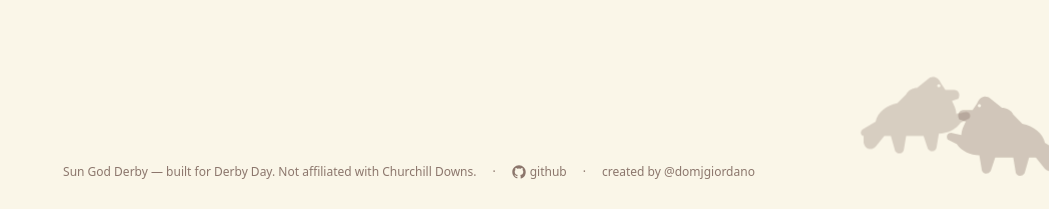
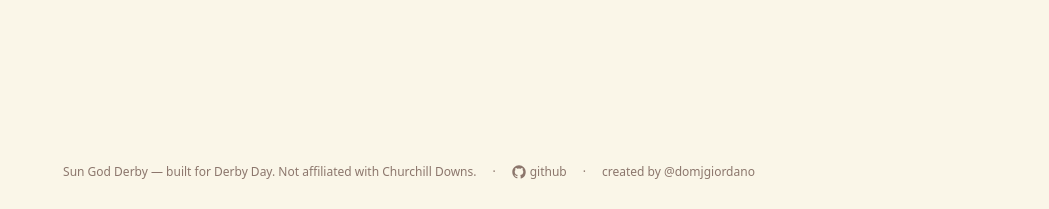
Before and after one commit to Xomware/derby, a Next.js app in the folder frontend/: page /login in a window 1280 px wide. Shown: the part 588-797 px from the top of the page, without its empty margins (231-1280 px from the left). Built offline with nearby package versions, Linux system fonts and the light colour scheme; no server answers.

Commit message:
remove background herd — failed visuals + stacking issues

```diff
--- a/frontend/src/app/globals.css
+++ b/frontend/src/app/globals.css
@@ -27,33 +27,3 @@ h3,
   font-family: var(--font-display);
   letter-spacing: -0.01em;
 }
-
-/* Galloping horses running across the screen.
-   Translates from off-screen-right to off-screen-left, looping forever.
-   Each horse gets its own duration / delay / scale / bottom from JS. */
-.horse {
-  position: absolute;
-  right: -150px;
-  display: inline-block;
-  will-change: transform;
-  animation-name: horse-gallop;
-  animation-iteration-count: infinite;
-  animation-timing-function: linear;
-  transform-origin: center;
-}
-
-@keyframes horse-gallop {
-  0% {
-    right: -150px;
-  }
-  100% {
-    right: 100%;
-  }
-}
-
-@media (prefers-reduced-motion: reduce) {
-  .horse {
-    animation: none;
-    display: none;
-  }
-}
--- a/frontend/src/app/layout.tsx
+++ b/frontend/src/app/layout.tsx
@@ -3,7 +3,6 @@ import './globals.css';
 import { SiteHeader } from '@/components/SiteHeader';
 import { SiteFooter } from '@/components/SiteFooter';
 import { AuthGate } from '@/components/AuthGate';
-import { GallopingHorses } from '@/components/GallopingHorses';
 
 export const metadata: Metadata = {
   metadataBase: new URL('https://derby.xomware.com'),
@@ -25,7 +24,6 @@ export default function RootLayout({ children }: { children: React.ReactNode })
   return (
     <html lang="en">
       <body className="min-h-screen flex flex-col antialiased">
-        <GallopingHorses />
         <SiteHeader />
         <main className="flex-1 max-w-5xl mx-auto w-full px-4 pb-16">
           <AuthGate>{children}</AuthGate>
--- a/frontend/src/components/GallopingHorses.tsx
+++ /dev/null
@@ -1,126 +0,0 @@
-'use client';
-
-import { useEffect, useState } from 'react';
-
-const HORSE_COUNT = 5;
-
-interface Horse {
-  id: number;
-  bottom: number;
-  duration: number;
-  delay: number;
-  scale: number;
-  opacity: number;
-  flip: boolean;
-}
-
-function mulberry32(a: number) {
-  return function () {
-    let t = (a += 0x6d2b79f5);
-    t = Math.imul(t ^ (t >>> 15), t | 1);
-    t ^= t + Math.imul(t ^ (t >>> 7), t | 61);
-    return ((t ^ (t >>> 14)) >>> 0) / 4294967296;
-  };
-}
-
-function buildHorses(seed: number): Horse[] {
-  const rand = mulberry32(seed);
-  return Array.from({ length: HORSE_COUNT }, (_, i) => ({
-    id: i,
-    bottom: Math.floor(rand() * 80),
-    duration: Number((16 + rand() * 14).toFixed(2)),
-    delay: Number((rand() * 12).toFixed(2)),
-    scale: Number((0.55 + rand() * 0.65).toFixed(2)),
-    opacity: Number((0.18 + rand() * 0.22).toFixed(2)),
-    flip: rand() > 0.5,
-  }));
-}
-
-export function GallopingHorses() {
-  const [horses, setHorses] = useState<Horse[]>(() => buildHorses(0));
-  const [reduce, setReduce] = useState(false);
-
-  useEffect(() => {
-    setHorses(buildHorses(Date.now() & 0xffffffff));
-    const mq = window.matchMedia('(prefers-reduced-motion: reduce)');
-    setReduce(mq.matches);
-    const onChange = () => setReduce(mq.matches);
-    mq.addEventListener('change', onChange);
-    return () => mq.removeEventListener('change', onChange);
-  }, []);
-
-  if (reduce) return null;
-
-  return (
-    <div
-      aria-hidden
-      className="pointer-events-none fixed inset-x-0 bottom-0 top-0 overflow-hidden"
-      style={{ zIndex: 0 }}
-    >
-      {horses.map((h) => (
-        <span
-          key={h.id}
-          className="horse"
-          style={{
-            bottom: `${h.bottom}px`,
-            animationDuration: `${h.duration}s`,
-            animationDelay: `${h.delay}s`,
-            opacity: h.opacity,
-            transform: `scale(${h.scale}) ${h.flip ? 'scaleX(-1)' : ''}`,
-          }}
-        >
-          <Horse />
-        </span>
-      ))}
-    </div>
-  );
-}
-
-/** A simple galloping-horse silhouette in bourbon brown.
- *  ~120 × 80 viewbox. Stylised so legs read at small sizes. */
-function Horse() {
-  return (
-    <svg
-      width="120"
-      height="80"
-      viewBox="0 0 120 80"
-      xmlns="http://www.w3.org/2000/svg"
-    >
-      <path
-        fill="#5D4037"
-        d="
-          M11 60
-          C 8 60, 7 55, 12 53
-          L 22 47
-          C 24 38, 32 32, 42 30
-          L 50 22
-          C 52 18, 56 16, 60 16
-          L 70 8
-          C 74 4, 80 6, 82 12
-          L 86 18
-          L 94 18
-          C 98 18, 100 22, 98 26
-          L 92 28
-          C 94 32, 96 36, 96 40
-          L 105 38
-          C 108 38, 110 41, 108 44
-          L 100 48
-          C 96 54, 88 58, 80 58
-          L 78 70
-          C 78 74, 73 76, 70 72
-          L 66 60
-          L 50 60
-          L 48 72
-          C 48 76, 43 78, 40 74
-          L 36 60
-          L 30 60
-          L 22 70
-          C 18 74, 12 72, 11 66
-          L 11 60
-          Z
-        "
-      />
-      <circle cx="80" cy="14" r="1.4" fill="#FAF6E8" />
-    </svg>
-  );
-}
```
